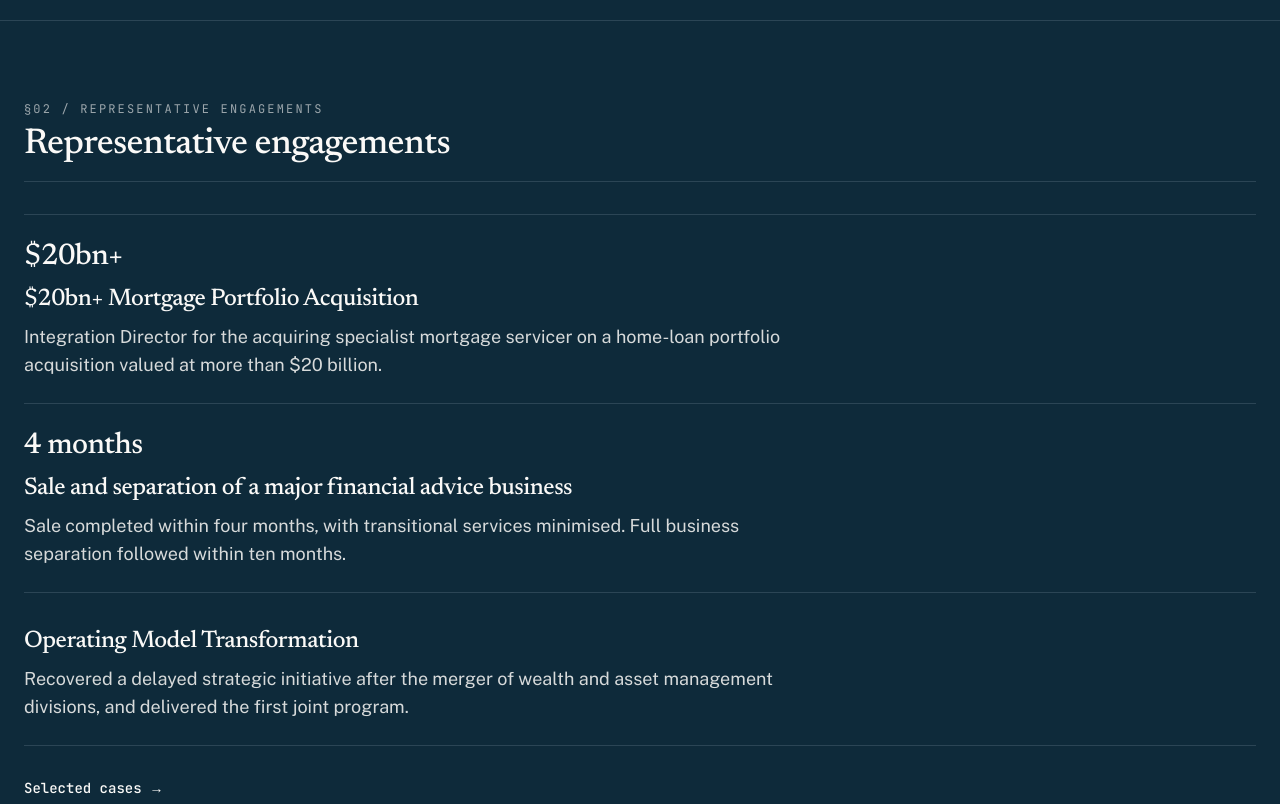
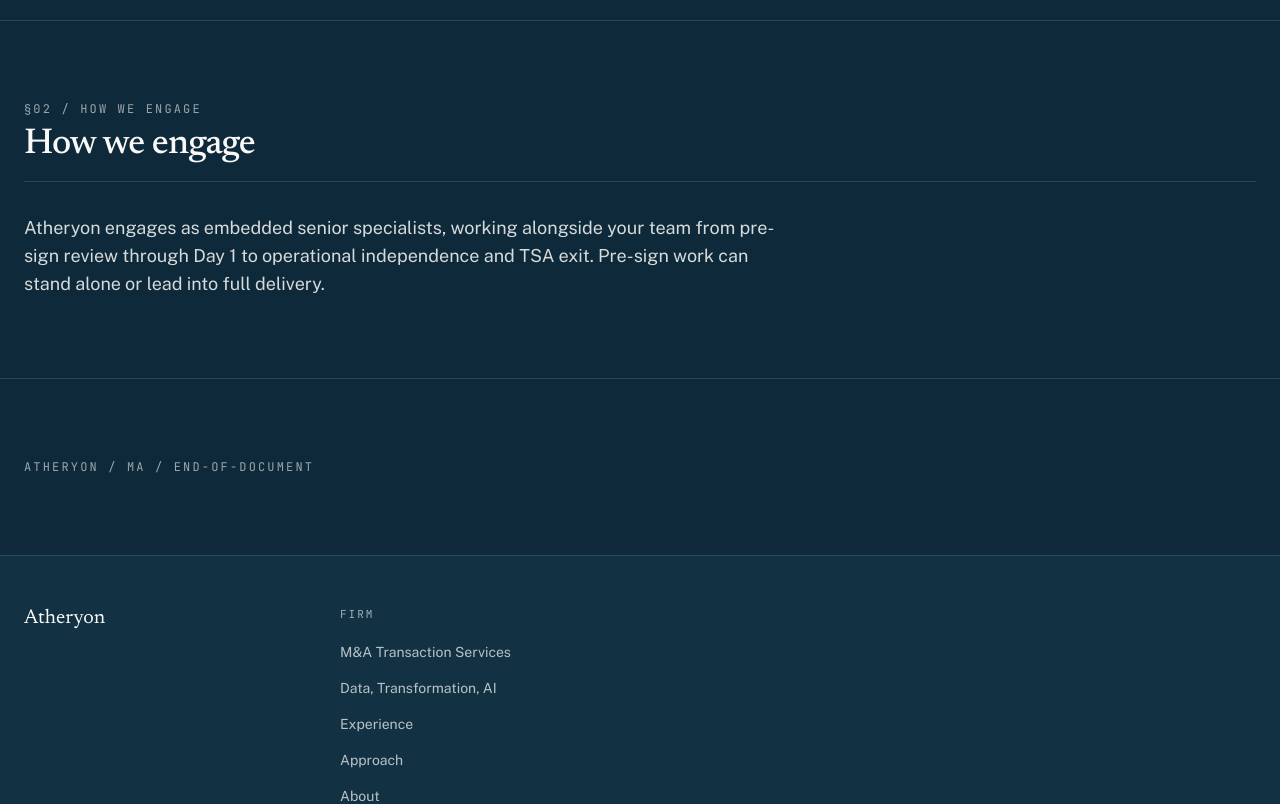
Before and after one commit to atheryon-ai/atheryon-website, a Next.js app: page /ma in a window 1280 px wide. Shown: the part 2080-2884 px from the top of the page. Built offline with nearby package versions, Linux system fonts and the light colour scheme.

Commit message:
ia: keep cases on /experience only
Function landings were retelling the same stories as Selected cases.
Offer stays on /ma and /data-ai; CRO stays on /experience.

Co-authored-by: Cursor <cursoragent@cursor.com>

```diff
--- a/src/app/(cm)/data-ai/page.tsx
+++ b/src/app/(cm)/data-ai/page.tsx
@@ -65,33 +65,6 @@ export default function DataAiPage() {
         />
       </DocSection>
 
-      <DocSection label={s.engagements.label} title={s.engagements.title}>
-        <ol className="border-y border-charcoal/15 divide-y divide-charcoal/15">
-          {s.engagements.items.map((item) => (
-            <li key={item.id} className="py-6">
-              {'figure' in item && item.figure && (
-                <div className="font-display text-2xl md:text-3xl font-medium tracking-tight text-charcoal">
-                  {item.figure}
-                </div>
-              )}
-              <h3 className="mt-2 font-display text-xl md:text-2xl font-medium tracking-tight text-charcoal leading-tight">
-                {item.name}
-              </h3>
-              <p className="mt-2 max-w-3xl text-base md:text-lg text-charcoal/85 leading-relaxed">
-                {item.summary}
-              </p>
-            </li>
-          ))}
-        </ol>
-        <Link
-          href={s.engagements.href}
-          className="mt-8 inline-flex items-center gap-2 font-mono text-sm font-medium text-charcoal underline-offset-4 hover:underline"
-        >
-          {s.engagements.ctaLabel}
-          <span aria-hidden="true">→</span>
-        </Link>
-      </DocSection>
-
       <DocSection>
         <ul className="border-y border-charcoal/15 divide-y divide-charcoal/15">
           {relatedLinks.map((link) => (
--- a/src/app/(cm)/ma/page.tsx
+++ b/src/app/(cm)/ma/page.tsx
@@ -1,5 +1,4 @@
 import type { Metadata } from 'next'
-import Link from 'next/link'
 import { ArmSubNav } from '@/components/ArmSubNav'
 import { ServiceLineIndex } from '@/components/ServiceLineIndex'
 import { DocBanner, DocFooter, DocPage, DocSection } from '@/components/Doc'
@@ -99,33 +98,6 @@ export default function MaArmPage() {
         </details>
       </DocSection>
 
-      <DocSection label={s.engagements.label} title={s.engagements.title}>
-        <ol className="border-y border-charcoal/15 divide-y divide-charcoal/15">
-          {s.engagements.items.map((item) => (
-            <li key={item.id} className="py-6">
-              {'figure' in item && item.figure && (
-                <div className="font-display text-2xl md:text-3xl font-medium tracking-tight text-charcoal">
-                  {item.figure}
-                </div>
-              )}
-              <h3 className="mt-2 font-display text-xl md:text-2xl font-medium tracking-tight text-charcoal leading-tight">
-                {item.name}
-              </h3>
-              <p className="mt-2 max-w-3xl text-base md:text-lg text-charcoal/85 leading-relaxed">
-                {item.summary}
-              </p>
-            </li>
-          ))}
-        </ol>
-        <Link
-          href={s.engagements.href}
-          className="mt-8 inline-flex items-center gap-2 font-mono text-sm font-medium text-charcoal underline-offset-4 hover:underline"
-        >
-          {s.engagements.ctaLabel}
-          <span aria-hidden="true">→</span>
-        </Link>
-      </DocSection>
-
       {!isPending(s.engagement.body) && (
         <DocSection label={s.engagement.label} title={s.engagement.title}>
           <div className="max-w-3xl space-y-6 text-base md:text-lg text-charcoal/85 leading-relaxed">
--- a/src/app/(cm)/page.tsx
+++ b/src/app/(cm)/page.tsx
@@ -33,7 +33,7 @@ export default function HomePage() {
 
       {/* Document register: who / what / who for, then firm-level
           credentials, then the two explore links. Case write-ups live
-          on the function pages. */}
+          on /experience. */}
       <section className="border-b border-charcoal/15">
         <div className="max-w-container mx-auto px-6 py-12 md:py-16">
           <p className="text-lg md:text-xl text-charcoal/85 leading-relaxed max-w-3xl mb-8">
--- a/src/content/site.ts
+++ b/src/content/site.ts
@@ -1049,7 +1049,7 @@ export const v3 = {
           },
         },
         // Firm-level credentials (Terry 2026-08-16): one strip, no case
-        // write-ups. Case detail lives on /ma, /data-ai and /experience.
+        // write-ups. Case detail lives on /experience.
         // $20bn+ traces to maExperience case 01; 25+ years to Anna's
         // /about bio; sectors are the published audience line.
         trackRecord: {
@@ -1284,38 +1284,6 @@ export const v3 = {
                 'Service register → exit sequence by dependency → extension and stranded cost exposure → position for the Steering Committee.',
               output:
                 'A TSA exit plan with a gate per service: what has to be operational to exit it, who owns that, what an extension costs if the date moves, and evidence of control transfer at closure.',
-            },
-          ],
-        },
-        // Summaries only (Terry 2026-08-16). Full Context / Role / Outcome
-        // stays on /experience. Wording traces to maExperience cases 01, 03
-        // and 05. The /ma tile title stays Operating Model Transformation;
-        // experience case 05 is Post-Merger Transformation.
-        engagements: {
-          label: 'Representative Engagements',
-          title: 'Representative engagements',
-          href: '/experience#ma',
-          ctaLabel: 'Selected cases',
-          items: [
-            {
-              id: 'mortgage-portfolio-acquisition',
-              figure: '$20bn+',
-              name: '$20bn+ Mortgage Portfolio Acquisition',
-              summary:
-                'Integration Director for the acquiring specialist mortgage servicer on a home-loan portfolio acquisition valued at more than $20 billion.',
-            },
-            {
-              id: 'financial-advice-sale-separation',
-              figure: '4 months',
-              name: 'Sale and separation of a major financial advice business',
-              summary:
-                'Sale completed within four months, with transitional services minimised. Full business separation followed within ten months.',
-            },
-            {
-              id: 'operating-model-transformation',
-              name: 'Operating Model Transformation',
-              summary:
-                'Recovered a delayed strategic initiative after the merger of wealth and asset management divisions, and delivered the first joint program.',
             },
           ],
         },
@@ -1659,6 +1627,9 @@ export const v3 = {
                 'Exception management and ageing analysis',
                 'Portfolio analytics and P&L attribution',
                 'Platform transition and application rationalisation',
+                // Function fact (Terry 2026-08-16). Was a landing tile; not a
+                // case. Kept here so the sentence is not lost.
+                'AI agents have been used to migrate from AWS to Azure.',
               ],
               body:
                 'A markets business runs on connected systems: pricing and risk on the desk, confirmation and settlement behind it. Analytics and reporting sit across the whole book. Atheryon designs and delivers these platforms for financial institutions, covering the trade lifecycle from execution through confirmation and settlement to the daily risk and P&L view.\n\nDelivery is senior-led from design through to production.',
@@ -1713,31 +1684,6 @@ export const v3 = {
               ],
               body:
                 'Reporting obligations multiply by regime, and each regime tends to absorb its own build team while schema drift quietly breaks submissions. Atheryon delivers reporting platforms where every trade is scored against per-regime completeness rules and each report is generated in the regime\'s prescribed format.\n\nThe design principle comes from how these platforms are examined: an audit asks for the evidence chain behind each submission, covering what was reported, what changed, who approved it and when. Surveillance sits on the same data foundation, so the evidence exists as a by-product of the workflow rather than a reconstruction after the fact.',
-            },
-          ],
-        },
-        // Summaries only (Terry 2026-08-16). The spend split ($50m stall,
-        // 10% at $58m, remaining 90% for +$26m, $84m final) is written on
-        // /experience. AWS-to-Azure is a function-level line Terry added
-        // the same day; it is not attached to this case. Experience case
-        // title is Program Recovery & Delivery (Terry 2026-08-16).
-        engagements: {
-          label: 'Representative Engagements',
-          title: 'Representative engagements',
-          href: '/experience#data-ai',
-          ctaLabel: 'Selected cases',
-          items: [
-            {
-              id: 'data-program-recovery',
-              figure: '$84M',
-              name: 'Program Recovery & Delivery',
-              summary:
-                'Stalled after $50 million, 10% done at $58 million. Delivered the remaining 90% for a further $26 million.',
-            },
-            {
-              id: 'aws-azure-migration',
-              name: 'AWS to Azure migration',
-              summary: 'AI agents have been used to migrate from AWS to Azure.',
             },
           ],
         },
```
Also changed, not shown: 3 other files (tests, documents, lock files or other folders).
